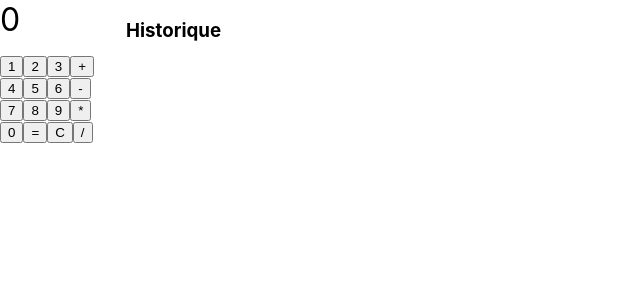
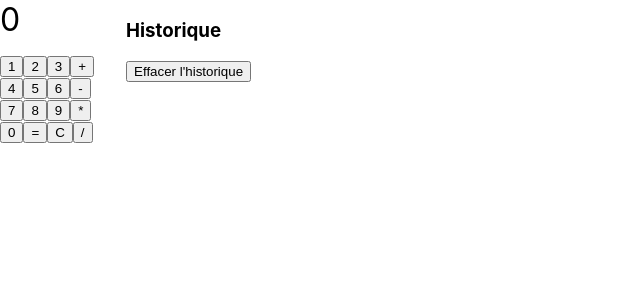
Before and after one commit to NicolasDrp/Calculatrice-Test-MDS, a React (Create React App) app in the folder calculatrice/: page / in a window 1280 px wide. Shown: the top 300 px of the page, without its empty margins (0-640 px from the left). Built offline with nearby package versions, Linux system fonts and the light colour scheme.

Commit message:
feat: add clear history functionality to calculator

```diff
--- a/calculatrice/src/Calculator.tsx
+++ b/calculatrice/src/Calculator.tsx
@@ -70,6 +70,10 @@ const Calculator: React.FC = () => {
     }
   };
 
+  const clearHistory = () => {
+    setHistory([]);
+  };
+
   return (
     <div style={{ display: "flex", gap: "2rem" }}>
       <div>
@@ -104,6 +108,9 @@ const Calculator: React.FC = () => {
 
       <div>
         <h3>Historique</h3>
+        <button onClick={clearHistory} style={{ marginBottom: "0.5rem" }}>
+          Effacer l'historique
+        </button>
         <ul>
           {history.map((item, index) => (
             <li key={index}>
```
